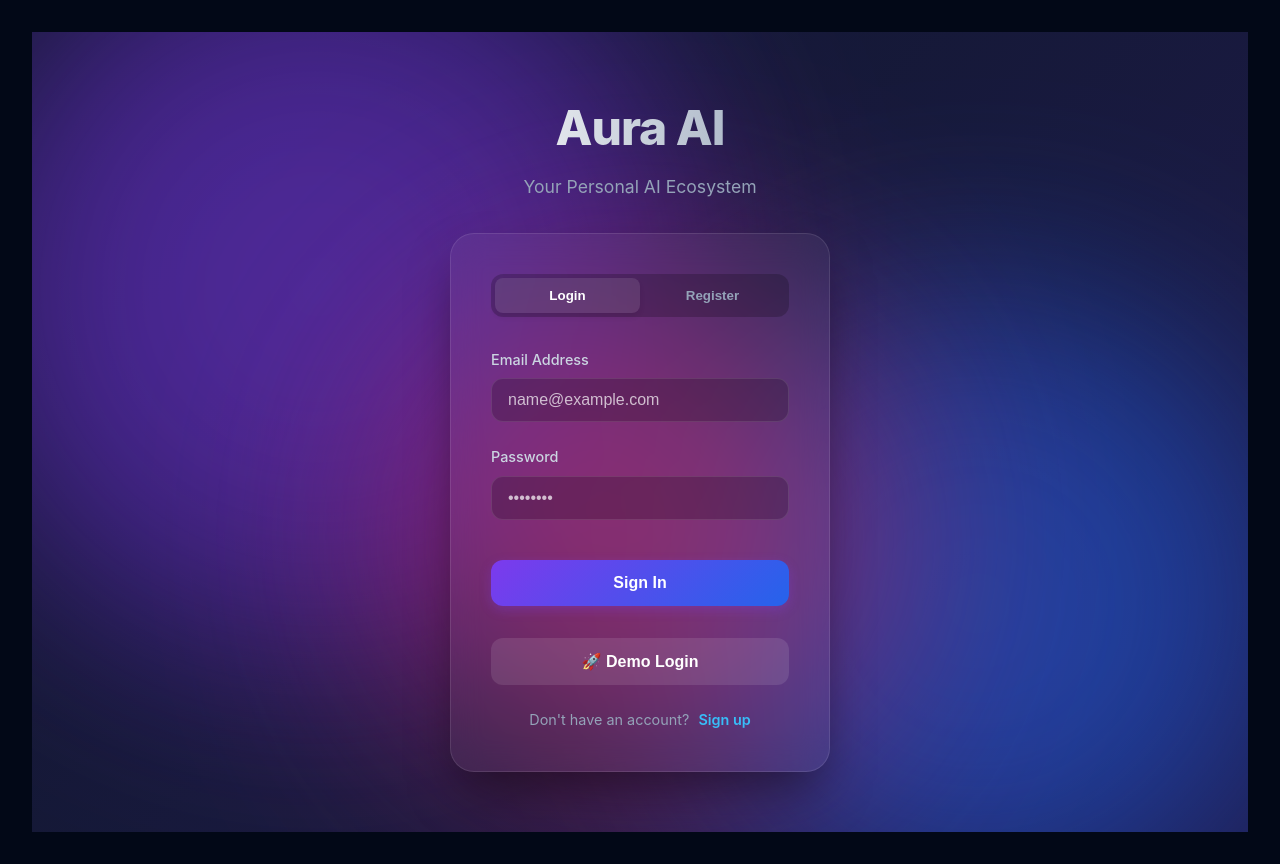
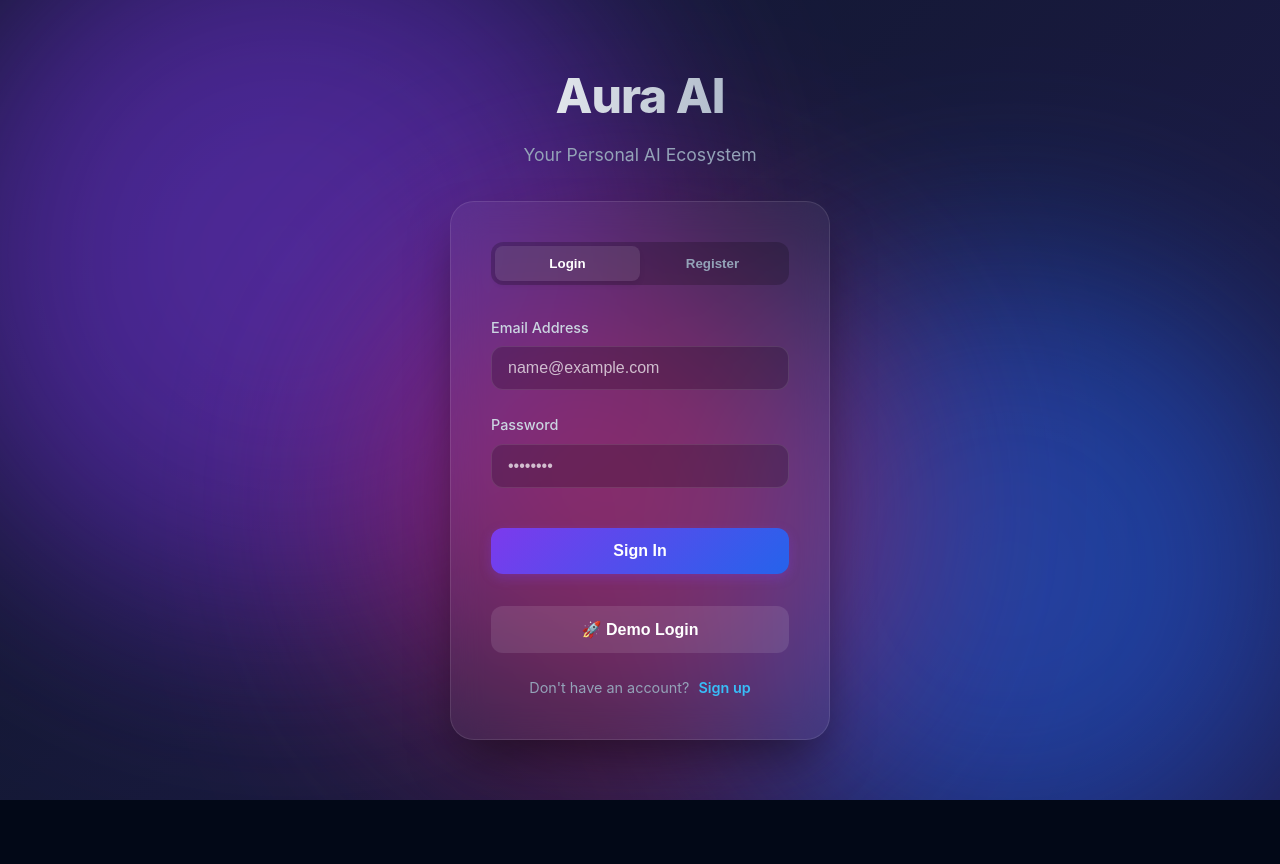
Before and after one commit to Team-Canakkale/AURA.AI, a React (Vite) app in the folder apps/frontend/: page /login in a window 1280 px wide. After the commit the page ends 800 px from the top, so only its background shows below. Built offline with nearby package versions, Linux system fonts and the light colour scheme.

Commit message:
style: Disable global scrolling

```diff
--- a/apps/frontend/src/App.css
+++ b/apps/frontend/src/App.css
@@ -48,13 +48,20 @@ body {
   place-items: center;
   background-color: hsl(var(--background));
   color: hsl(var(--foreground));
+  overflow: hidden;
+  /* Disable scrolling */
+  margin: 0;
 }
 
 #root {
   width: 100%;
+  height: 100vh;
+  /* Ensure root takes full height */
   margin: 0 auto;
-  padding: 2rem;
+  padding: 0;
+  /* Remove padding that might cause overflow */
   text-align: center;
+  overflow: hidden;
 }
 
 .app {
```
